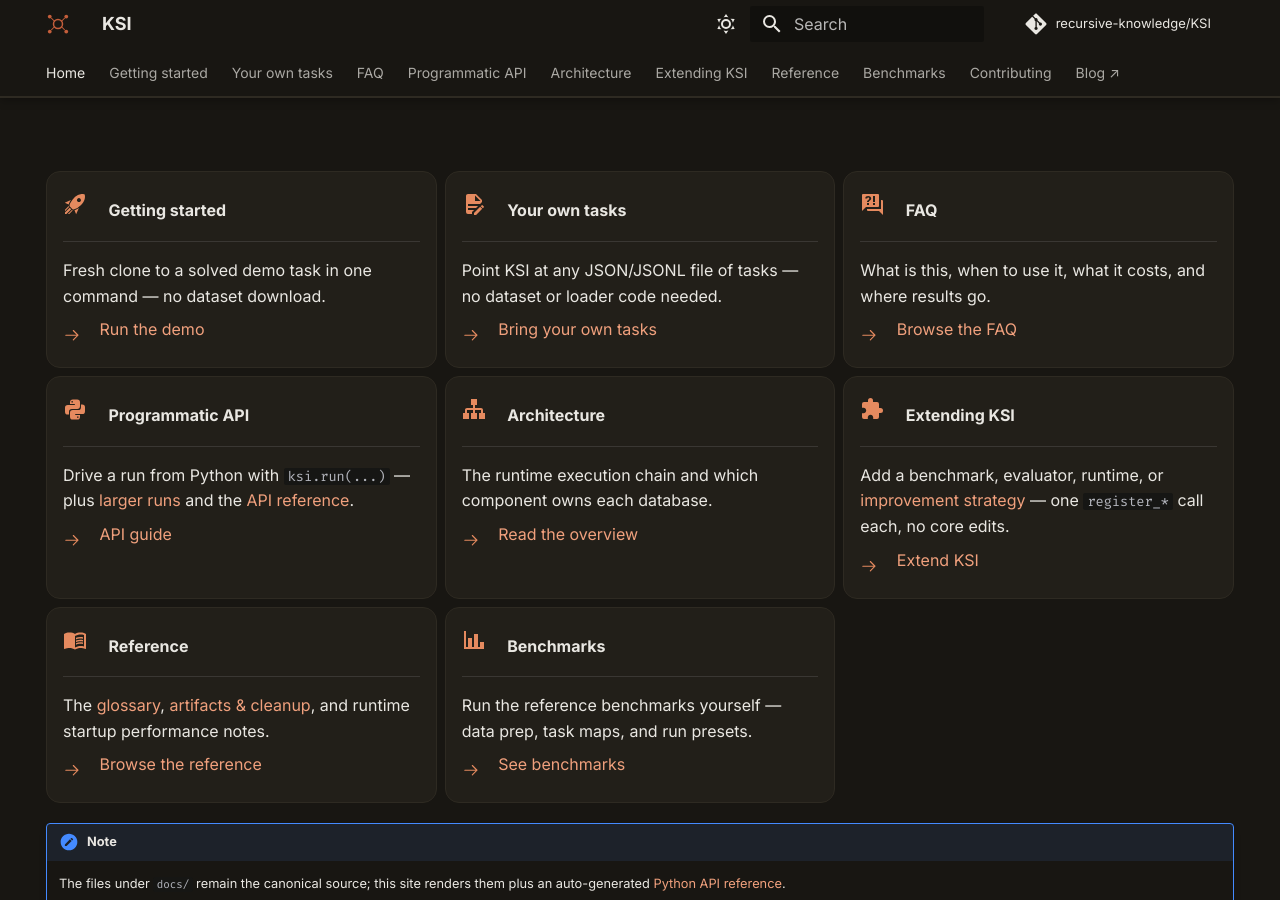
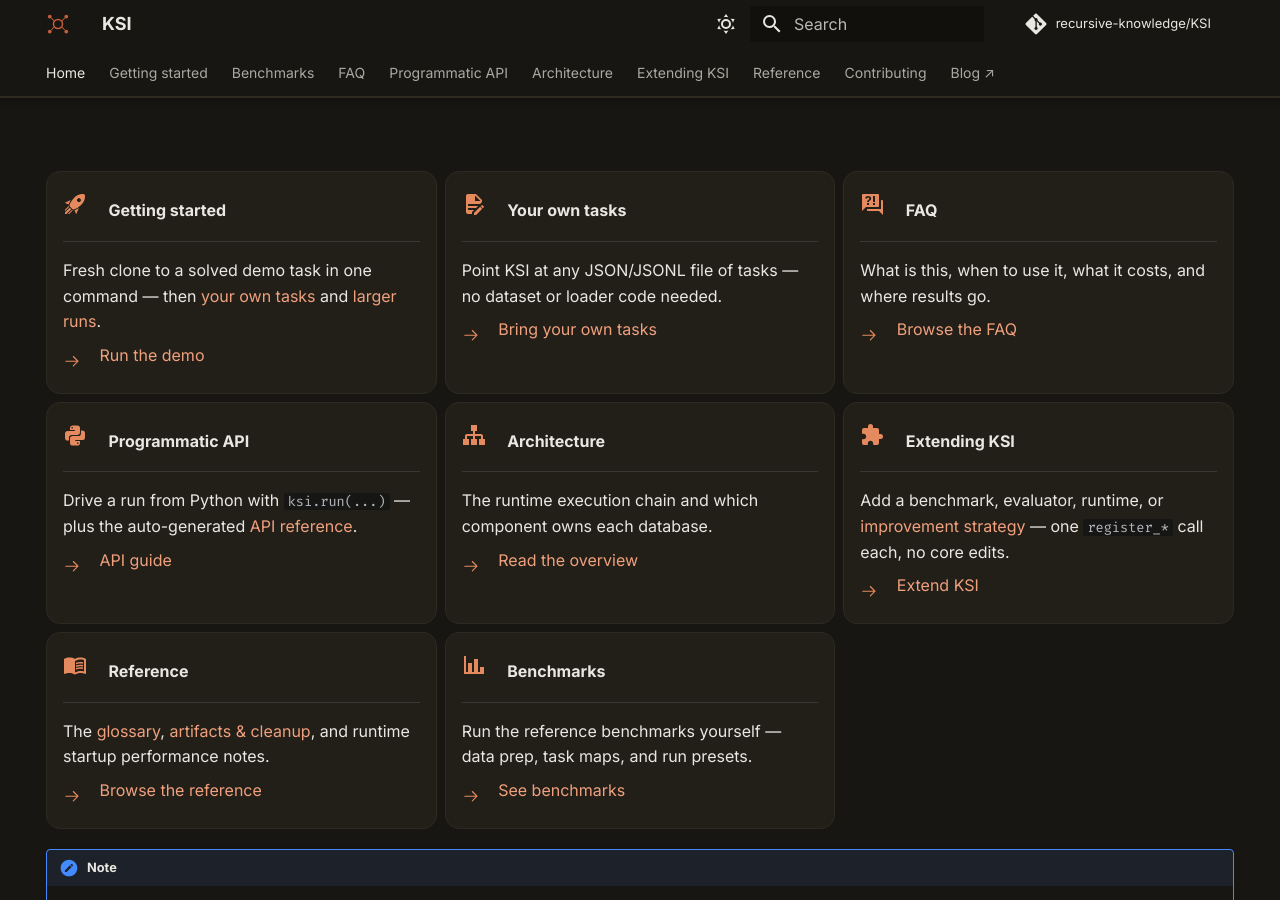
Before and after one commit to recursive-knowledge/KSI, an MkDocs documentation site: the page built from docs/index.md, in a window 1280 px wide and 900 px high, scrolled down 436 px. Built offline with MkDocs 1.6.1 and Material for MkDocs 9.7.7, drawn with Linux system fonts in a browser that asks for light colours; comment, search, counter and statistics services are not loaded.

Commit message:
docs: regroup nav so pages sit under what they're about
Four placements didn't match content:

- "Running larger runs" sat under "Programmatic API", but it documents CLI
  flags and explicitly frames `ksi.run(...)` as a layer over the parser it
  describes. It opens by naming its own place in the progression after the
  quickstart and your-own-tasks walkthroughs — so it belongs with them.
- "Your own tasks" was a standalone tab despite being step two of that same
  progression.
- "Contributing" sat under "Getting started", where a first-time user meets
  PR conventions before running the demo. It's contributor material, and
  extending.md already points at it.
- "Benchmarks" trailed after "Reference" even though it's a usage guide for
  running the reference benchmarks yourself.

Groups the three-step new-user path under "Getting started", moves
Contributing under "Extending KSI", and lifts Benchmarks out of the
post-reference slot. Landing-page cards track the change (they were
deliberately unified with the nav tabs in 7f99358).

Page URLs are derived from file paths, so no links change.

Co-Authored-By: Claude Opus 4.8 (1M context) <noreply@anthropic.com>

```diff
--- a/docs/index.md
+++ b/docs/index.md
@@ -28,7 +28,9 @@ next generation with it.
 
     ---
 
-    Fresh clone to a solved demo task in one command — no dataset download.
+    Fresh clone to a solved demo task in one command — then
+    [your own tasks](your_own_tasks.md) and
+    [larger runs](experiments.md).
 
     [:octicons-arrow-right-24: Run the demo](getting-started.md)
 
@@ -52,8 +54,7 @@ next generation with it.
 
     ---
 
-    Drive a run from Python with `ksi.run(...)` — plus
-    [larger runs](experiments.md) and the
+    Drive a run from Python with `ksi.run(...)` — plus the auto-generated
     [API reference](reference/api.md).
 
     [:octicons-arrow-right-24: API guide](programmatic_api.md)
--- a/mkdocs.yml
+++ b/mkdocs.yml
@@ -84,24 +84,25 @@ markdown_extensions:
 
 nav:
   - Home: index.md
-  - Getting started: getting-started.md
-  - Your own tasks: your_own_tasks.md
+  - Getting started:
+      - getting-started.md
+      - Your own tasks: your_own_tasks.md
+      - Running larger runs: experiments.md
+  - Benchmarks: benchmarks.md
   - FAQ: faq.md
   - Programmatic API:
       - programmatic_api.md
-      - Running larger runs: experiments.md
       - Python API reference: reference/api.md
   - Architecture: architecture.md
   - Extending KSI:
       - Extension seams: extending.md
       - Add a benchmark / task source: adding_a_benchmark.md
       - Add an evaluator / runtime: adding_an_evaluator.md
+      - Improvement strategies: improvement_strategies.md
       - Open-source & self-hosted models: open_source_models.md
-      - Improvement strategies: improvement_strategies.md
   - Reference:
       - Glossary: glossary.md
       - Artifacts & cleanup: artifacts.md
       - Runtime startup performance: runtime-startup-performance.md
-  - Benchmarks: benchmarks.md
   - Contributing: CONTRIBUTING.md
   - Blog ↗: https://recursive-knowledge.github.io/knowledge-centric-self-improvement/
```
